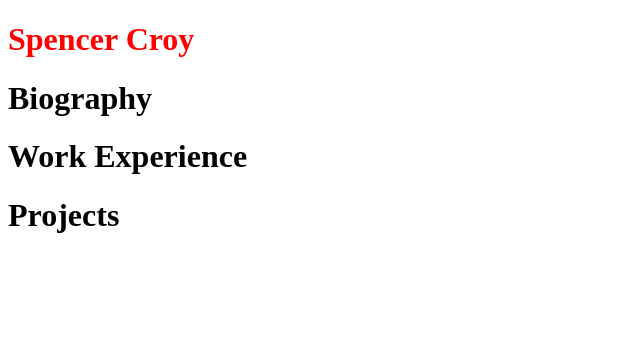
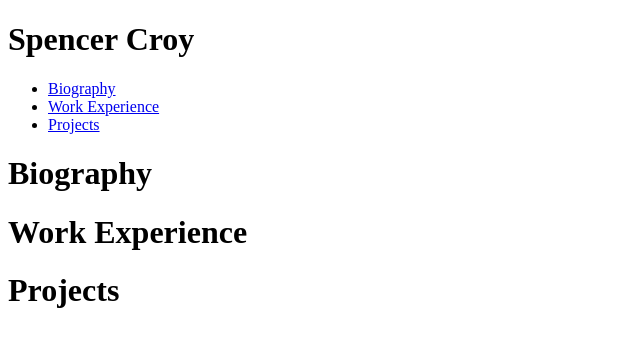
Before and after one commit to SCCroix/test-portfolio, a plain HTML site: page index.html in a window 1280 px wide. Shown: the whole page, without its empty margins (0-640 px from the left). Drawn offline with Linux system fonts and the light colour scheme.

Commit message:
add links to sections

```diff
--- a/assets/css/style.css
+++ b/assets/css/style.css
@@ -1,3 +1,3 @@
-header {
-    color: red;
+header div ul li {
+    display: inline-block;
 }
--- a/index.html
+++ b/index.html
@@ -10,12 +10,17 @@
   <body>
     <header>
       <h1>Spencer Croy</h1>
+      <ul>
+        <li><a href="#biography">Biography</a></li>
+        <li><a href="#work-experience">Work Experience</a></li>
+        <li><a href="#projects">Projects</a></li>
+      </ul>
     </header>
 
     <main>
-        <h1>Biography</h1>
-        <h1>Work Experience</h1>
-        <h1>Projects</h1>
+        <h1 id="biography">Biography</h1>
+        <h1 id="work-experience">Work Experience</h1>
+        <h1 id="projects">Projects</h1>
     </main>
   </body>
 </html>
```
